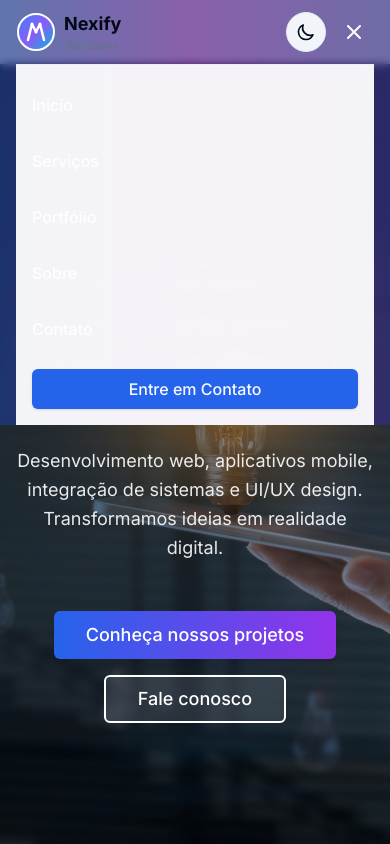
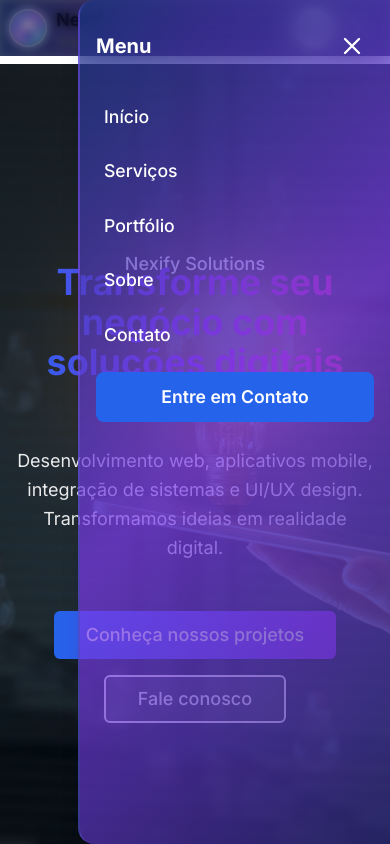
Before and after one commit to MichelAlmeida1990/Nexify-Solutions, a Next.js app: page / in a window 390 px wide. Both pictures are taken after a click on the button 354 px from the left and 32 px from the top of the page. Shown: the top 844 px of the page. Built offline with nearby package versions, Linux system fonts and the light colour scheme.

Commit message:
feat: drawer mobile com glassmorphism e posicionamento forçado à direita

```diff
--- a/src/components/layout/header.tsx
+++ b/src/components/layout/header.tsx
@@ -80,15 +80,13 @@ const Header: React.FC<HeaderProps> = ({ className }) => {
           className
         )}
     >
-      <div className="container mx-auto px-4 sm:px-6 lg:px-8">
-        <div className="flex items-center justify-between h-16 lg:h-20">
+      <div className="container mx-auto px-2 xs:px-3 sm:px-4 lg:px-8">
+        <div className="flex items-center justify-between h-14 xs:h-16 lg:h-20">
           {/* Logo */}
-          <div
-            className="flex-shrink-0 text-white"
-          >
+          <div className="flex-shrink-0 text-white">
             <button
               onClick={() => handleNavClick('#home')}
-              className="flex items-center"
+              className="flex items-center focus:outline-none focus-visible:ring-2 focus-visible:ring-primary"
               aria-label="Go to home"
             >
               <Logo size="md" />
@@ -96,12 +94,12 @@ const Header: React.FC<HeaderProps> = ({ className }) => {
           </div>
 
           {/* Desktop Navigation */}
-          <nav className="hidden md:flex items-center space-x-8">
+          <nav className="hidden md:flex items-center space-x-6 lg:space-x-8">
             {NAVIGATION.map((item) => (
               <button
                 key={item.href}
                 onClick={() => handleNavClick(item.href)}
-                className="text-white/90 hover:text-white font-medium transition-colors relative group"
+                className="text-white/90 hover:text-white font-medium transition-colors relative group px-1 py-1"
               >
                 {item.label}
                 <span className="absolute -bottom-1 left-0 w-0 h-0.5 bg-primary transition-all duration-300 group-hover:w-full" />
@@ -110,12 +108,12 @@ const Header: React.FC<HeaderProps> = ({ className }) => {
           </nav>
 
           {/* Desktop Actions */}
-          <div className="hidden md:flex items-center space-x-4">
+          <div className="hidden md:flex items-center space-x-2 lg:space-x-4">
             <InternalThemeToggle />
             <div>
               <Button
                 onClick={() => handleNavClick('#contact')}
-                className="bg-primary hover:bg-primary/90 text-primary-foreground"
+                className="bg-primary hover:bg-primary/90 text-primary-foreground px-4 py-2 text-sm lg:text-base"
               >
                 Entre em Contato
               </Button>
@@ -123,15 +121,15 @@ const Header: React.FC<HeaderProps> = ({ className }) => {
           </div>
 
           {/* Mobile Menu Button */}
-          <div className="md:hidden flex items-center space-x-2">
+          <div className="md:hidden flex items-center space-x-1 xs:space-x-2">
             <InternalThemeToggle />
             <button
               onClick={() => setIsMobileMenuOpen(!isMobileMenuOpen)}
-              className="p-2 rounded-md text-white hover:bg-white/20 transition-colors"
+              className="p-2 rounded-md text-white hover:bg-white/20 transition-colors focus:outline-none focus-visible:ring-2 focus-visible:ring-primary"
               aria-label="Toggle mobile menu"
             >
               <svg
-                className="w-6 h-6"
+                className="w-7 h-7 xs:w-8 xs:h-8"
                 fill="none"
                 stroke="currentColor"
                 viewBox="0 0 24 24"
@@ -158,29 +156,68 @@ const Header: React.FC<HeaderProps> = ({ className }) => {
 
         {/* Mobile Menu */}
         {isMobileMenuOpen && (
+          <>
+            {/* Overlay */}
             <div
-            className="md:hidden border-t border-border/50 bg-background/95 backdrop-blur-sm"
+              className="fixed inset-0 z-40 bg-black/40 backdrop-blur-sm transition-opacity duration-300 md:hidden"
+              onClick={() => setIsMobileMenuOpen(false)}
+              aria-label="Fechar menu"
+            />
+            {/* Drawer forçado com estilo inline */}
+            <div
+              style={{
+                position: 'fixed',
+                top: 0,
+                right: 0,
+                left: 'auto',
+                width: '80vw',
+                maxWidth: '320px',
+                height: '100vh',
+                zIndex: 9999,
+                background: 'linear-gradient(135deg, rgba(30,58,138,0.7), rgba(124,58,237,0.7), rgba(49,46,129,0.7))',
+                borderLeft: '2px solid rgba(99,102,241,0.3)',
+                borderRadius: '1rem 0 0 1rem',
+                boxShadow: '0 20px 25px -5px rgba(0,0,0,0.1), 0 10px 10px -5px rgba(0,0,0,0.04)',
+                overflow: 'hidden',
+                display: 'flex',
+                flexDirection: 'column',
+                backdropFilter: 'blur(16px)',
+                WebkitBackdropFilter: 'blur(16px)',
+              }}
             >
-            <nav className="py-4 space-y-2">
+              <div style={{ padding: '1.5rem 1rem 0.5rem 1rem', display: 'flex', alignItems: 'center', justifyContent: 'space-between' }}>
+                <span style={{ fontWeight: 'bold', fontSize: '1.25rem', color: 'white' }}>Menu</span>
+                <button
+                  onClick={() => setIsMobileMenuOpen(false)}
+                  style={{ padding: '0.5rem', borderRadius: '9999px', color: 'white', background: 'transparent', border: 'none', cursor: 'pointer' }}
+                  aria-label="Fechar menu"
+                >
+                  <svg width="28" height="28" fill="none" stroke="currentColor" viewBox="0 0 24 24">
+                    <path strokeLinecap="round" strokeLinejoin="round" strokeWidth={2} d="M6 18L18 6M6 6l12 12" />
+                  </svg>
+                </button>
+              </div>
+              <nav style={{ padding: '1rem', flex: 1 }}>
                 {NAVIGATION.map((item) => (
                   <button
                     key={item.href}
                     onClick={() => handleNavClick(item.href)}
-                  className="block w-full text-left px-4 py-3 text-white/90 hover:text-white hover:bg-white/20 rounded-md transition-colors font-medium"
+                    style={{ display: 'block', width: '100%', textAlign: 'left', padding: '0.75rem 0.5rem', color: 'white', background: 'none', border: 'none', borderRadius: '0.5rem', fontWeight: 500, fontSize: '1.1rem', marginBottom: '0.25rem', cursor: 'pointer' }}
                   >
                     {item.label}
                   </button>
                 ))}
-              <div className="px-4 pt-2">
-                <Button
+                <div style={{ paddingTop: '0.5rem' }}>
+                  <button
                     onClick={() => handleNavClick('#contact')}
-                  className="w-full bg-primary hover:bg-primary/90 text-primary-foreground"
+                    style={{ width: '100%', background: '#2563eb', color: 'white', border: 'none', borderRadius: '0.5rem', padding: '0.75rem', fontWeight: 600, fontSize: '1.1rem', cursor: 'pointer' }}
                   >
                     Entre em Contato
-                </Button>
+                  </button>
                 </div>
               </nav>
             </div>
+          </>
         )}
       </div>
     </header>
```
Lines whose indentation alone changed are shown as unchanged.
